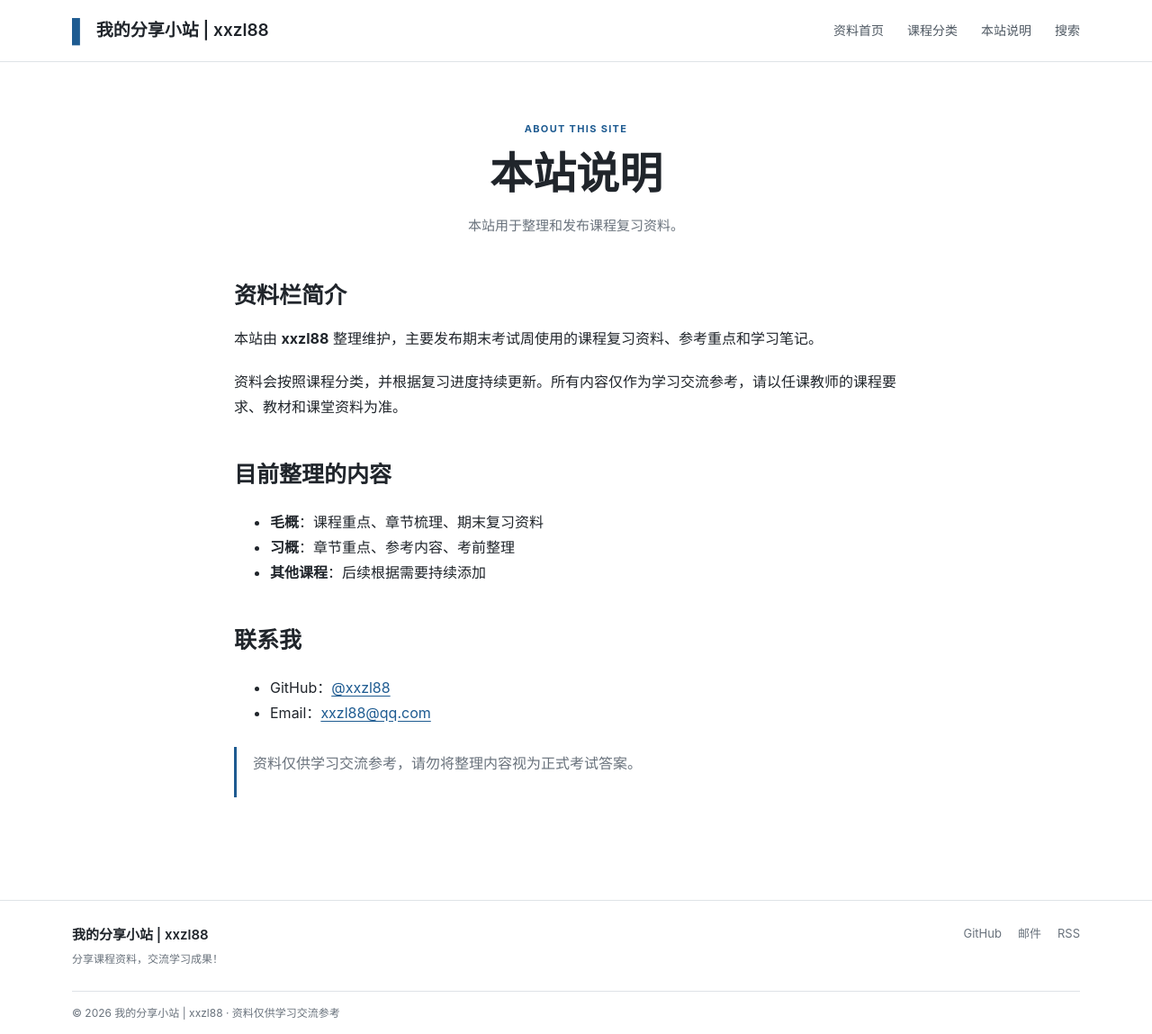
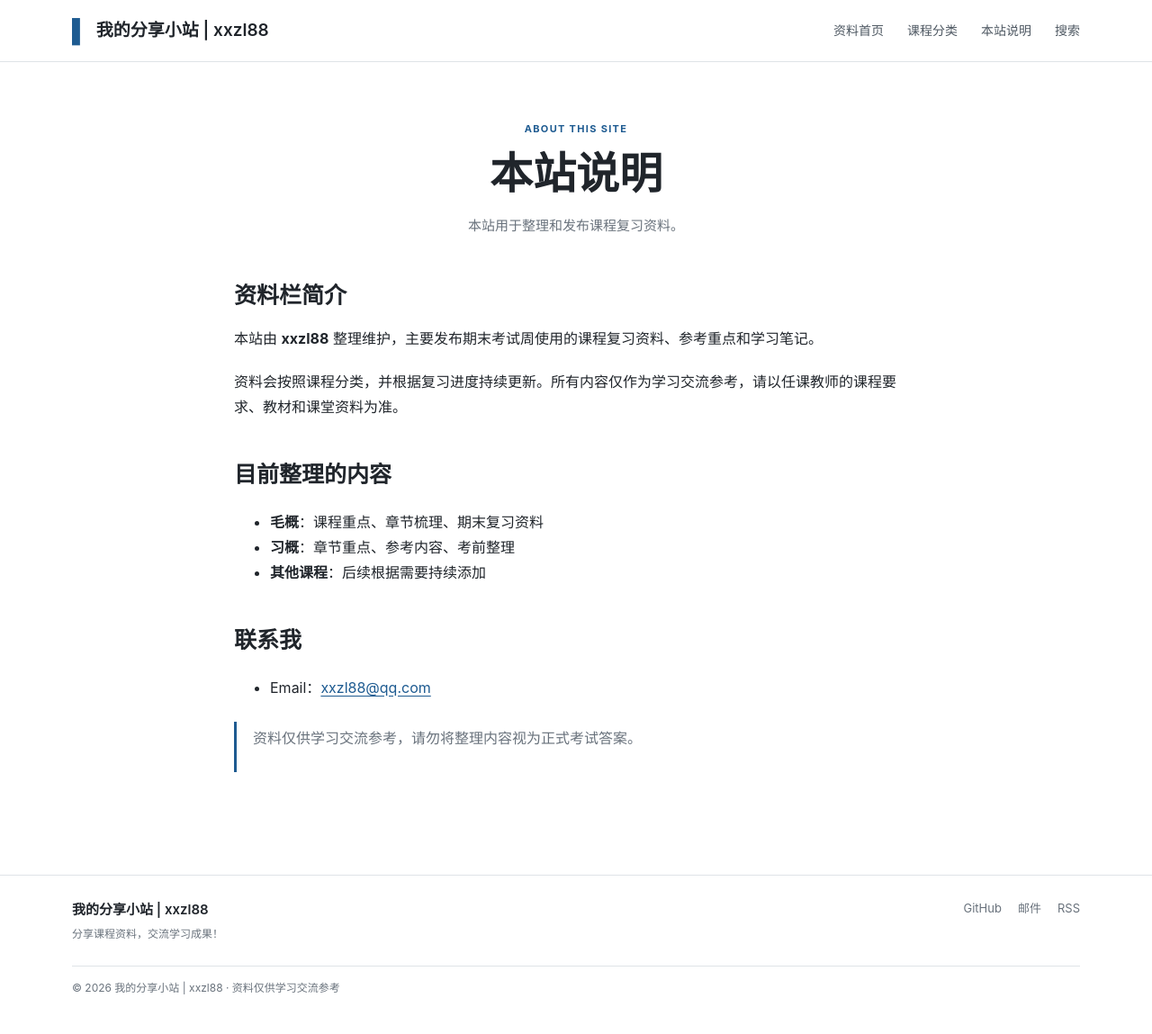
Before and after one commit to xxzl88/csu, a Jekyll site: the page built from about.md, in a window 1280 px wide. Shown: the whole page at 90% size. Built offline with Jekyll 4.4.1, drawn with Linux system fonts in a browser that asks for light colours; after the commit the page ends 1121 px from its top, so only the background shows below that.

Commit message:
Update about.md

```diff
--- a/about.md
+++ b/about.md
@@ -19,8 +19,6 @@ permalink: /about/
 - **其他课程**：后续根据需要持续添加
 
 ## 联系我
-
-- GitHub：[@{{ site.author.github }}](https://github.com/{{ site.author.github }})
 - Email：[{{ site.author.email }}](mailto:{{ site.author.email }})
 
 > 资料仅供学习交流参考，请勿将整理内容视为正式考试答案。
```
